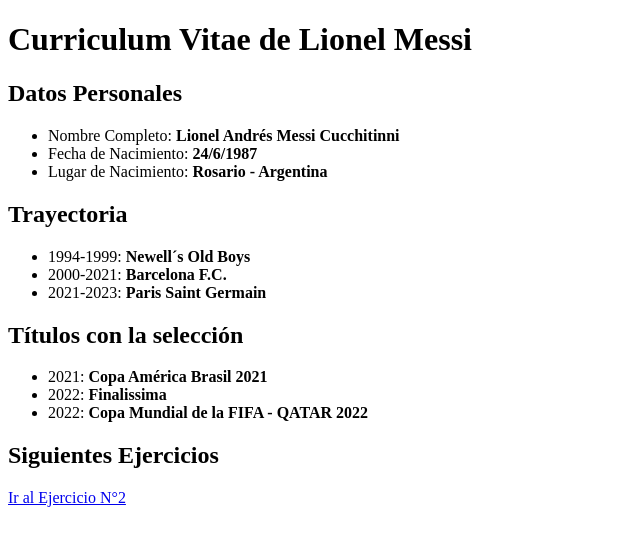
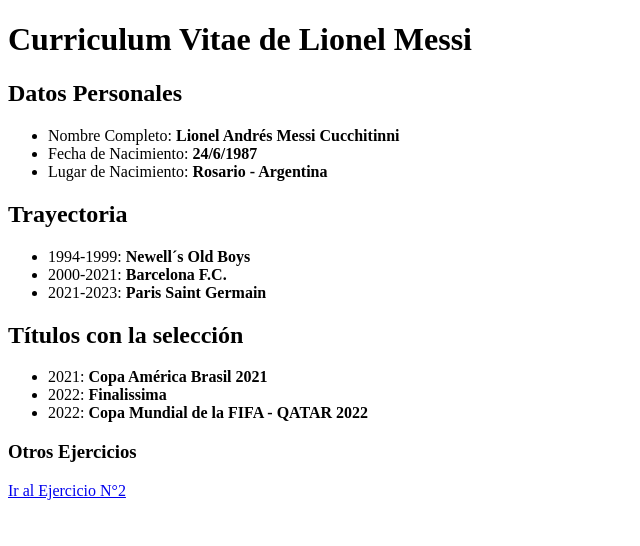
Before and after one commit to diegower/ENTREGA1, a plain HTML site: page index.html in a window 1280 px wide. Shown: the whole page, without its empty margins (0-640 px from the left). Drawn offline with Linux system fonts and the light colour scheme.

Commit message:
correcion footer

```diff
--- a/index.html
+++ b/index.html
@@ -26,7 +26,7 @@
       <li>2022: <b>Copa Mundial de la FIFA - QATAR 2022</b></li>
     </ul>
     <footer>
-      <h2>Siguientes Ejercicios</h2>
+      <h3>Otros Ejercicios</h3>
       <a href="ejercicio2.html">Ir al Ejercicio N°2</a>
       <br /><br />
     </footer>
```
